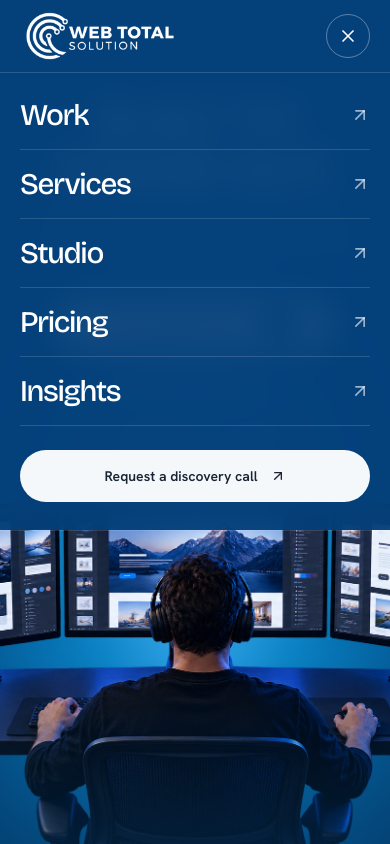
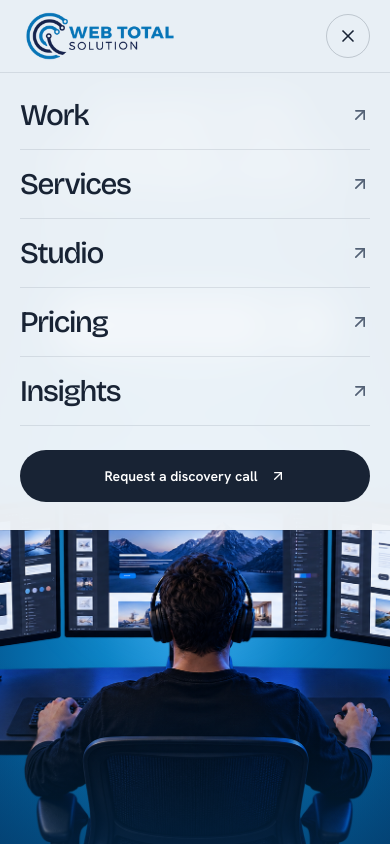
Before and after one commit to piyushthakur7/web-total-solutuion, a Next.js app: page / in a window 390 px wide. Both pictures are taken after a click on the button "Open navigation". Shown: the top 844 px of the page. Built offline with nearby package versions, Linux system fonts and the light colour scheme.

Commit message:
feat: update Website Care Plan details and support information for clarity

```diff
--- a/app/globals.css
+++ b/app/globals.css
@@ -204,9 +204,22 @@
 }
 /* Once the page is scrolled, or the menu is open, the header needs a surface. */
 .site-header-solid {
-  background: #05407af2;
-  backdrop-filter: blur(14px);
-  box-shadow: 0 1px 0 #ffffff1f;
+  background: #f5f8fbf2;
+  backdrop-filter: blur(20px);
+  box-shadow: 0 1px 0 #1823341a;
+}
+.site-header-solid a:focus-visible,
+.site-header-solid button:focus-visible {
+  outline-color: var(--color-brand-blue);
+}
+.site-header-solid .impact-nav-cta {
+  background: var(--color-ink);
+}
+.site-header-solid .impact-nav-cta:hover {
+  background: var(--color-brand-blue);
+}
+.site-header-solid .impact-nav-cta > span {
+  color: var(--color-ink);
 }
 .impact-hero {
   position: relative;
--- a/src/components/Header.tsx
+++ b/src/components/Header.tsx
@@ -17,8 +17,8 @@ const links = [
 
 /**
  * One header for every page. It sits over the blue hero each page opens with,
- * and takes a solid blue background once the page is scrolled so it stays
- * readable over the content below.
+ * and becomes the light bar with dark text once the page is scrolled so it
+ * stays readable over the content below.
  */
 export default function Header() {
   const [open, setOpen] = useState(false);
@@ -58,7 +58,7 @@ export default function Header() {
   return (
     <>
       <header
-        className={`site-header fixed inset-x-0 top-0 z-50 text-white ${solid ? "site-header-solid" : ""}`}
+        className={`site-header fixed inset-x-0 top-0 z-50 ${solid ? "site-header-solid text-ink" : "text-white"}`}
       >
         <div className="studio-container site-header-row flex items-center justify-between gap-6">
           <Link
@@ -66,7 +66,7 @@ export default function Header() {
             aria-label="Web Total Solution home"
             onClick={() => setOpen(false)}
           >
-            <Logo size="sm" theme="dark" />
+            <Logo size="sm" theme={solid ? "light" : "dark"} />
           </Link>
           <nav
             className="hidden items-center gap-7 lg:flex"
@@ -77,12 +77,12 @@ export default function Header() {
                 key={link.path}
                 href={link.path}
                 aria-current={active(link.path) ? "page" : undefined}
-                className={`relative py-3 text-[13px] font-medium transition-colors hover:text-white ${active(link.path) ? "text-white" : "text-white/85"}`}
+                className={`relative py-3 text-[13px] font-medium transition-colors ${solid ? (active(link.path) ? "text-ink" : "text-graphite hover:text-ink") : active(link.path) ? "text-white" : "text-white/85 hover:text-white"}`}
               >
                 {link.label}
                 {active(link.path) && (
                   <span
-                    className="absolute inset-x-0 bottom-1.5 h-0.5 rounded-full bg-white"
+                    className={`absolute inset-x-0 bottom-1.5 h-0.5 rounded-full ${solid ? "bg-brand-blue" : "bg-white"}`}
                     aria-hidden="true"
                   />
                 )}
@@ -106,7 +106,7 @@ export default function Header() {
               aria-controls="mobile-navigation"
               aria-label={open ? "Close navigation" : "Open navigation"}
               onClick={() => setOpen(!open)}
-              className="flex size-11 items-center justify-center rounded-full border border-white/35 text-white lg:hidden"
+              className={`flex size-11 items-center justify-center rounded-full border lg:hidden ${solid ? "border-ink/20 text-ink" : "border-white/35 text-white"}`}
             >
               {open ? <X className="size-5" /> : <Menu className="size-5" />}
             </button>
@@ -121,7 +121,7 @@ export default function Header() {
               animate={{ height: "auto", opacity: 1 }}
               exit={{ height: 0, opacity: 0 }}
               transition={{ duration: reducedMotion ? 0 : 0.2 }}
-              className="overflow-hidden border-t border-white/15 lg:hidden"
+              className="overflow-hidden border-t border-ink/10 lg:hidden"
             >
               <div className="studio-container max-h-[calc(100dvh-11rem)] overflow-y-auto pb-7 pt-2">
                 {links.map((link) => (
@@ -130,11 +130,11 @@ export default function Header() {
                     href={link.path}
                     onClick={() => setOpen(false)}
                     aria-current={active(link.path) ? "page" : undefined}
-                    className="flex items-center justify-between border-b border-white/15 py-4 font-display text-3xl"
+                    className="flex items-center justify-between border-b border-ink/10 py-4 font-display text-3xl"
                   >
                     <span>{link.label}</span>
                     <ArrowUpRight
-                      className="size-5 text-white/60"
+                      className="size-5 text-graphite"
                       aria-hidden="true"
                     />
                   </Link>
@@ -142,7 +142,7 @@ export default function Header() {
                 <Link
                   href="/contact"
                   onClick={() => setOpen(false)}
-                  className="btn btn-paper mt-6 w-full"
+                  className="btn btn-ink mt-6 w-full"
                 >
                   Request a discovery call
                   <ArrowUpRight className="size-4" />
```
